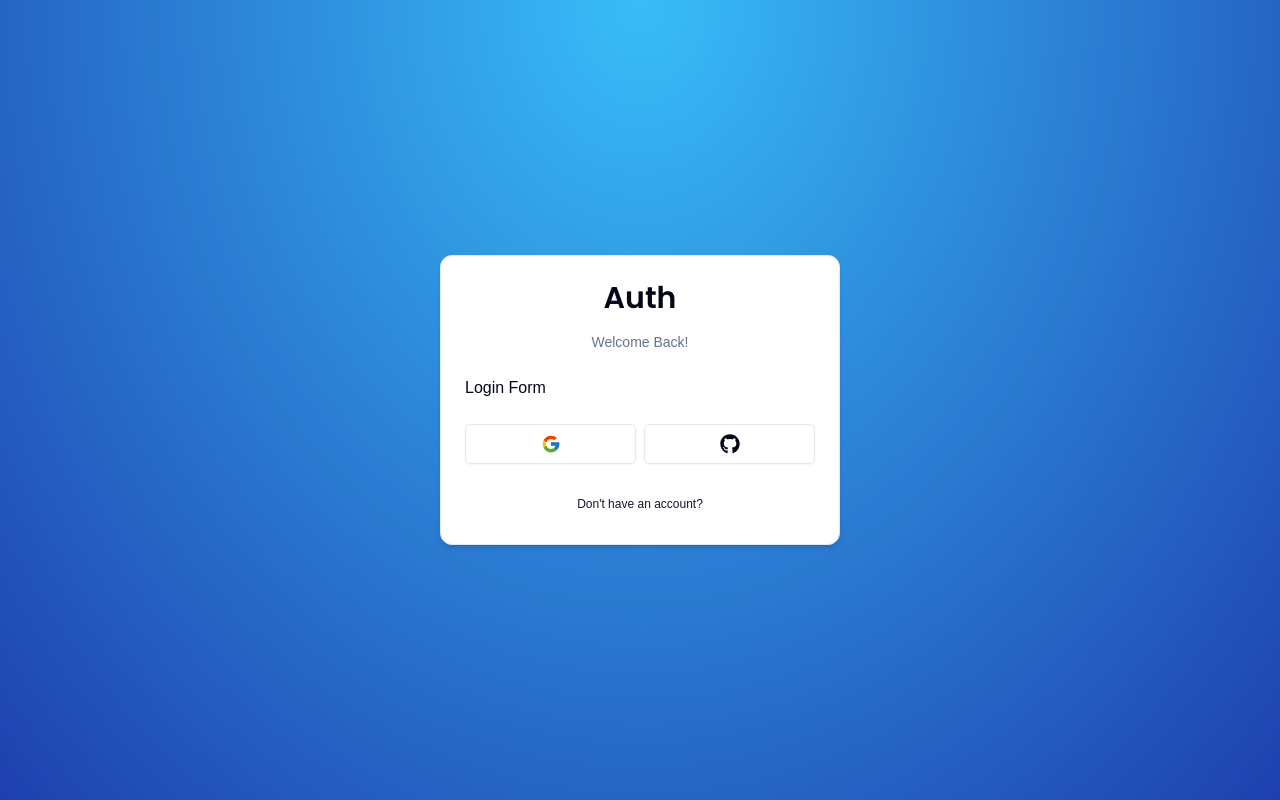
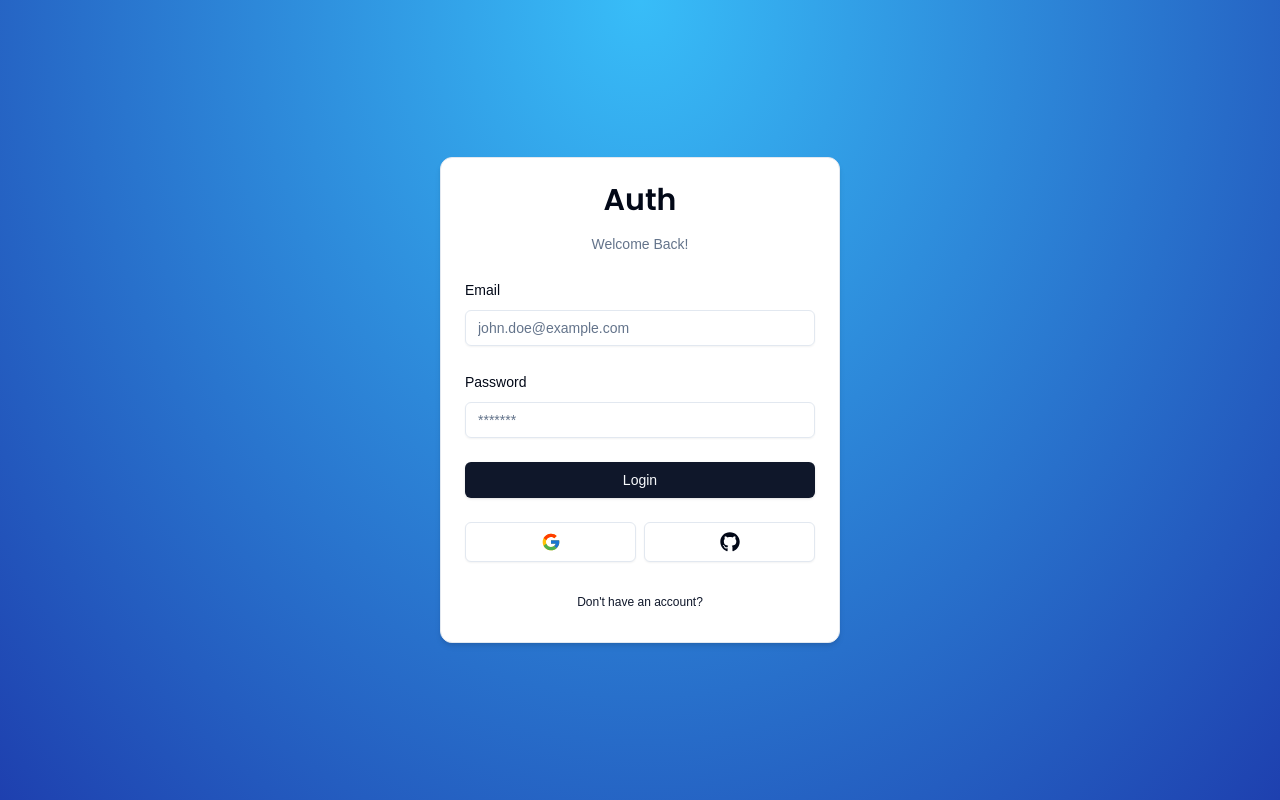
Before and after one commit to SBMcodes/next_auth_pract, a Next.js app: page /auth/login in a window 1280 px wide. Built offline with nearby package versions, Linux system fonts and the light colour scheme.

Commit message:
Login Form using zod,react-hook-form,shadcn

```diff
--- /dev/null
+++ b/components/FormError.tsx
@@ -0,0 +1,21 @@
+import { ExclamationTriangleIcon } from "@radix-ui/react-icons";
+
+import React from "react";
+
+interface FormErrorProps {
+  message?: string;
+}
+
+const FormError = ({ message }: FormErrorProps) => {
+  if (!message) {
+    return null;
+  }
+  return (
+    <div className="bg-destructive/15 p-3 rounded-md flex items-center gap-x-2 text-sm text-destructive">
+      <ExclamationTriangleIcon className="w-4 h-4" />
+      <p>{message}</p>
+    </div>
+  );
+};
+
+export default FormError;
--- /dev/null
+++ b/components/FormSuccess.tsx
@@ -0,0 +1,20 @@
+import { CheckCircledIcon } from "@radix-ui/react-icons";
+import React from "react";
+
+interface FormSuccessProps {
+  message?: string;
+}
+
+const FormSuccess = ({ message }: FormSuccessProps) => {
+  if (!message) {
+    return null;
+  }
+  return (
+    <div className="p-3 rounded-md flex items-center gap-x-2 text-sm bg-emerald-500/15 text-emerald-500">
+      <CheckCircledIcon className="w-4 h-4" />
+      <p>{message}</p>
+    </div>
+  );
+};
+
+export default FormSuccess;
--- a/components/auth/LoginForm.tsx
+++ b/components/auth/LoginForm.tsx
@@ -1,7 +1,39 @@
+"use client";
+
 import React from "react";
 import CardWrapper from "./CardWrapper";
+import { useForm } from "react-hook-form";
+import { zodResolver } from "@hookform/resolvers/zod";
+
+import * as z from "zod";
+import { LoginSchema } from "@/schemas";
+
+import {
+  Form,
+  FormControl,
+  FormItem,
+  FormLabel,
+  FormField,
+  FormMessage,
+} from "@/components/ui/form";
+import { Input } from "../ui/input";
+import { Button } from "../ui/button";
+import FormError from "../FormError";
+import FormSuccess from "../FormSuccess";
 
 const LoginForm = () => {
+  const form = useForm<z.infer<typeof LoginSchema>>({
+    resolver: zodResolver(LoginSchema),
+    defaultValues: {
+      email: "",
+      password: "",
+    },
+  });
+
+  const onSubmit = (values: z.infer<typeof LoginSchema>) => {
+    console.log(values);
+  };
+
   return (
     <CardWrapper
       headerLabel="Welcome Back!"
@@ -9,7 +41,48 @@
       backButtonHref="/auth/register"
       showSocial
     >
-      Login Form
+      <Form {...form}>
+        <form onSubmit={form.handleSubmit(onSubmit)} className="space-y-6">
+          <FormField
+            control={form.control}
+            name="email"
+            render={({ field }) => (
+              <FormItem>
+                <FormLabel>Email</FormLabel>
+                <FormControl>
+                  <Input
+                    {...field}
+                    placeholder="john.doe@example.com"
+                    type="email"
+                  />
+                </FormControl>
+                <FormMessage />
+              </FormItem>
+            )}
+          />
+
+          <FormField
+            control={form.control}
+            name="password"
+            render={({ field }) => (
+              <FormItem>
+                <FormLabel>Password</FormLabel>
+                <FormControl>
+                  <Input {...field} placeholder="*******" type="password" />
+                </FormControl>
+                <FormMessage />
+              </FormItem>
+            )}
+          />
+
+          <FormError message="" />
+          <FormSuccess message="" />
+
+          <Button type="submit" className="w-full ">
+            Login
+          </Button>
+        </form>
+      </Form>
     </CardWrapper>
   );
 };
--- a/schemas/index.ts
+++ b/schemas/index.ts
@@ -2,5 +2,7 @@
 
 export const LoginSchema = z.object({
   email: z.string().email(),
-  password: z.string(),
+  password: z.string().min(1, {
+    message: "Password is required",
+  }),
 });
```
